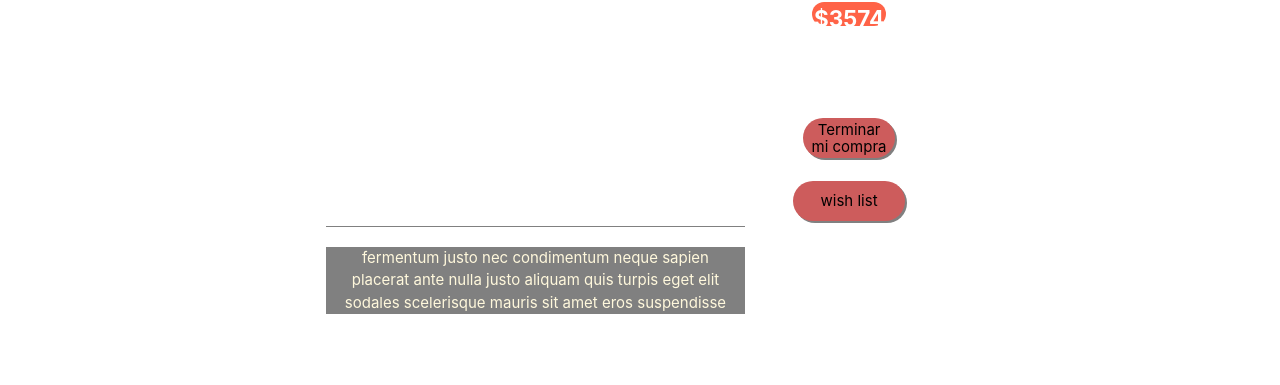
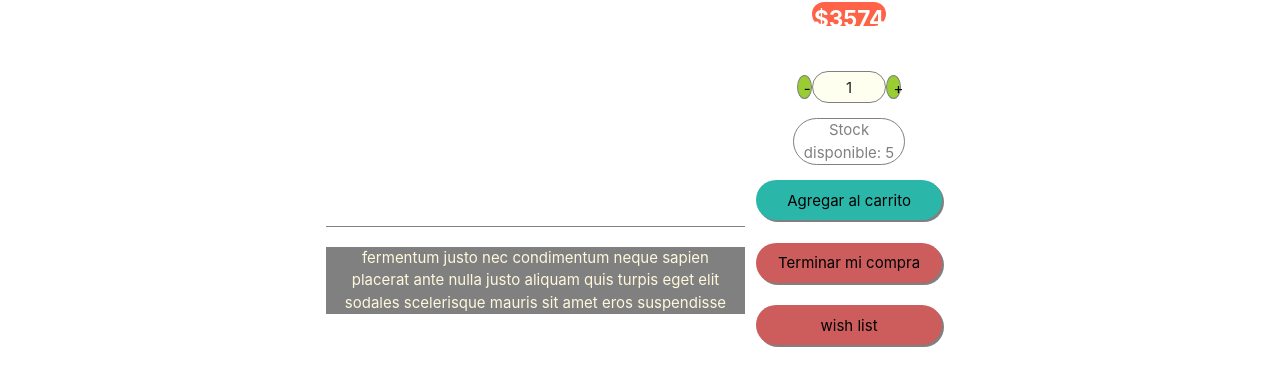
Before and after one commit to DanteTP/DTcommerce, a React (Create React App) app: page /products/1 in a window 1280 px wide. Both pictures are taken after a click on the button "Agregar al carrito". Shown: the part 349-734 px from the top of the page. Built offline with nearby package versions, Linux system fonts and the light colour scheme.

Commit message:
Entrega Desafio 8

```diff
--- a/src/App.js
+++ b/src/App.js
@@ -7,14 +7,14 @@ import {BrowserRouter, Route, Switch, useParams} from 'react-router-dom'
 import ItemDetailContainer from './containers/ItemDetailContainer';
 import ItemCategory from './containers/ItemCategory';
 import ItemCartContainer from './containers/ItemCartContainer';
-
+import CartContextp from './context/cartContext';
 
 
 function App() {
   return (
     <div className="App">
 
-
+      <CartContextp>
       <BrowserRouter>
       <NavBar/>
       <div className="container">
@@ -31,7 +31,7 @@ function App() {
          </Route>
         </Switch>
         </div>
-      </BrowserRouter>
+      </BrowserRouter></CartContextp>
       </div>
       );
 
--- a/src/components/ItemCount/index.jsx
+++ b/src/components/ItemCount/index.jsx
@@ -18,7 +18,7 @@ const ItemCount = (props) =>{
         <div className="number">{counterValue(qty,props.initial)}</div>
         <button className="boton"onClick={() => qty<props.stock? SetQty(qty + 1):""}>+</button></div>
         <div className="stock"><p className="pcount">Stock disponible: {props.stock-props.cart}</p></div>
-        {props.cartb? "" :<button className="buttondetail" onClick={()=> props.handlerAdd(props.stock,qty)}>Agregar al carrito</button>}
+        <button className="buttondetail" onClick={()=> props.handlerAdd(props.stock,qty)}>Agregar al carrito</button>
         </>
     )
 }
--- a/src/components/ItemDetail/index.jsx
+++ b/src/components/ItemDetail/index.jsx
@@ -2,6 +2,8 @@ import './style.css'
 import ItemCount from '../ItemCount'
 import React, { useState } from 'react'
 import { NavLink } from 'react-router-dom'
+import {useContext} from 'react'
+import {CartContextp} from '../../context/cartContext'
 
 
 
@@ -9,12 +11,14 @@ const ItemDetail = ({datos}) => {
 
     const[cartB,SetCartB]= useState(false)
     const [cart,SetCart] = useState(0)
+    const { product,setProduct,onAdd}  = useContext(CartContextp)
 
     const handlerAdd= (stock,addvalue)=>{
         if(addvalue<=(stock-cart)){SetCart(cart+addvalue) }else{return alert("ingrese una cantidad menor ya que no tenemos suficiente stock")}
-        SetCartB(true)}
-
-        console.log({cart});
+        SetCartB(true);
+        onAdd(datos,addvalue)
+    }
+    console.log(product);
     return (
         <div>
         <div className="row">
@@ -25,9 +29,9 @@ const ItemDetail = ({datos}) => {
             <h1>{datos.name}</h1>
             <div className="price">${datos.price}</div>
             <br/><br/>
-            {cartB? "" :<div className="contador"><ItemCount cart={cart} handlerAdd ={handlerAdd} cartb={cartB} initial={1} stock={6}/></div>}
-            <h3></h3>
-            {cartB==false? "" :<NavLink to='/cart'><button className="buttondetail">Terminar mi compra</button></NavLink>}<br/>
+            <div className="contador"><ItemCount cart={cart} handlerAdd ={handlerAdd} cartb={cartB} initial={1} stock={6}/></div><br/>
+
+            {cartB==false? "" :<NavLink className="buttondetail" to='/cart'>Terminar mi compra</NavLink>}<br/>
             <button className="buttondetail">wish list</button>
         </div></div>
         <div className="row">
--- a/src/components/ItemDetail/style.css
+++ b/src/components/ItemDetail/style.css
@@ -44,8 +44,11 @@ img {
 }
 
 .buttondetail {
+    text-decoration: none;
+    color: black;
+    line-height: 5vh;
     background-color: indianred;
-    width: 60%;
+    width: 100%;
     height: 5vh;
     border: none;
     border-radius: 25px;
--- a/src/containers/ItemDetailContainer/index.jsx
+++ b/src/containers/ItemDetailContainer/index.jsx
@@ -5,10 +5,9 @@ import datos from '../../data/products'
 import ItemDetail from '../../components/ItemDetail'
 
 const ItemDetailContainer = () =>{
+const [dato,setDato] = useState({})
+const {ProductID} = useParams()
 
-const [dato,setDato] = useState({})
-
-const {ProductID} = useParams()
 
 useEffect(() => {
     const data = new Promise((resolve, reject) => {
@@ -24,9 +23,6 @@ useEffect(() => {
         // console.log(resultado);
         setDato(resultado)
 
-        console.log(resultado);
-
-
     }
     )
 }, [ProductID])
--- /dev/null
+++ b/src/context/cartContext.js
@@ -0,0 +1,46 @@
+import React, { createContext,useContext, useState} from 'react';
+
+export const CartContextp = createContext()
+
+
+
+function McartContext({children}) {
+
+    const [product, setProduct] = useState([])
+
+    let isinCart = (value)=>{
+       return (product.findIndex(p=>p.item.id==value.id)<0?false:true)
+    }
+
+    let onAdd = (value,qty)=> {
+        if(!isinCart(value)){
+            setProduct([...product,{item:value,quantity:qty}])
+        }else{
+            let nprod = product.map(p=>{
+                return (p.item.id==value.id? {item:p.item, quantity:p.quantity+qty}:p)
+                })
+            setProduct(nprod)
+        }
+    }
+
+    const clear = () =>{
+       return  (setProduct([]))
+    }
+
+    const removeItem = (value) =>{
+        let ncart = product.filter( p => p.item.id !== value.id )
+        return (
+            setProduct(ncart))
+    }
+
+    return (
+        <div>
+            <CartContextp.Provider value={{product,setProduct,onAdd,clear,removeItem
+            }}>
+                {children}
+            </CartContextp.Provider>
+        </div>
+    )
+}
+
+export default McartContext
```
Also changed, not shown: 1 other file (tests, documents, lock files or other folders).
